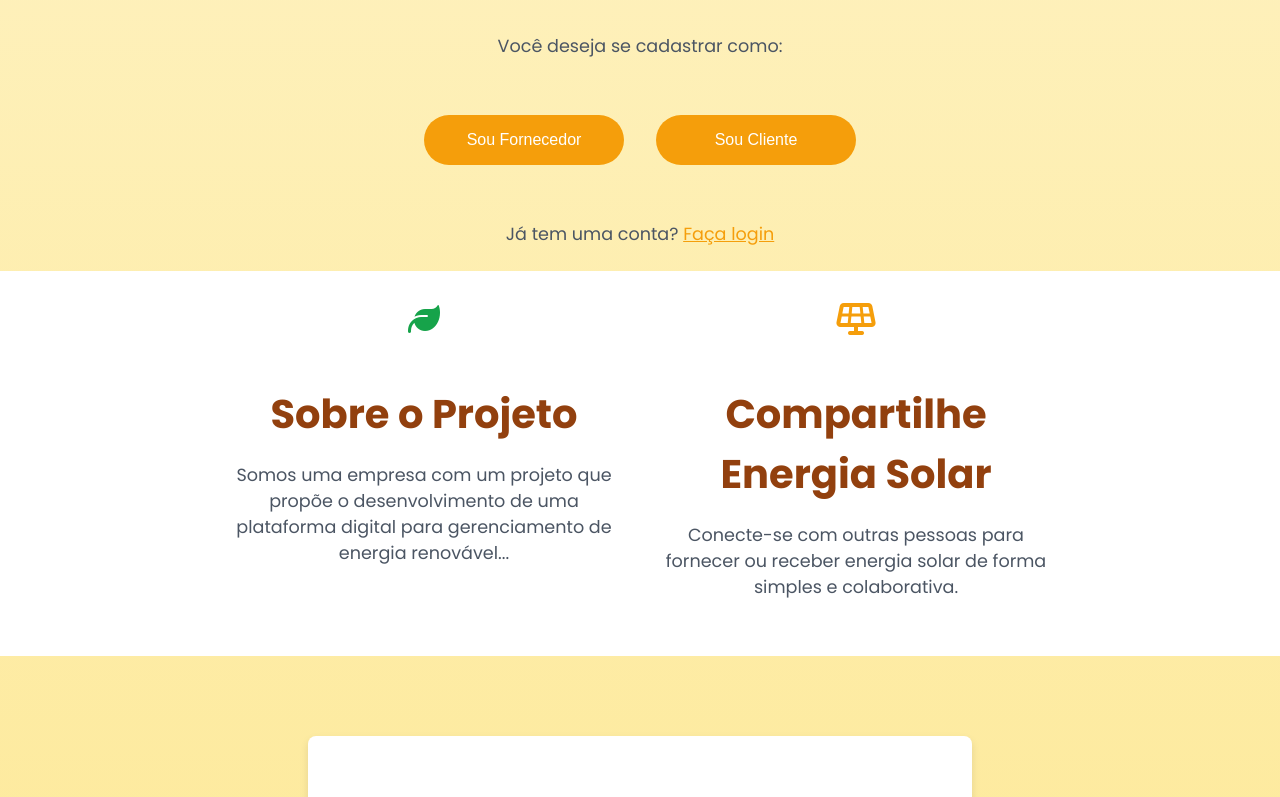
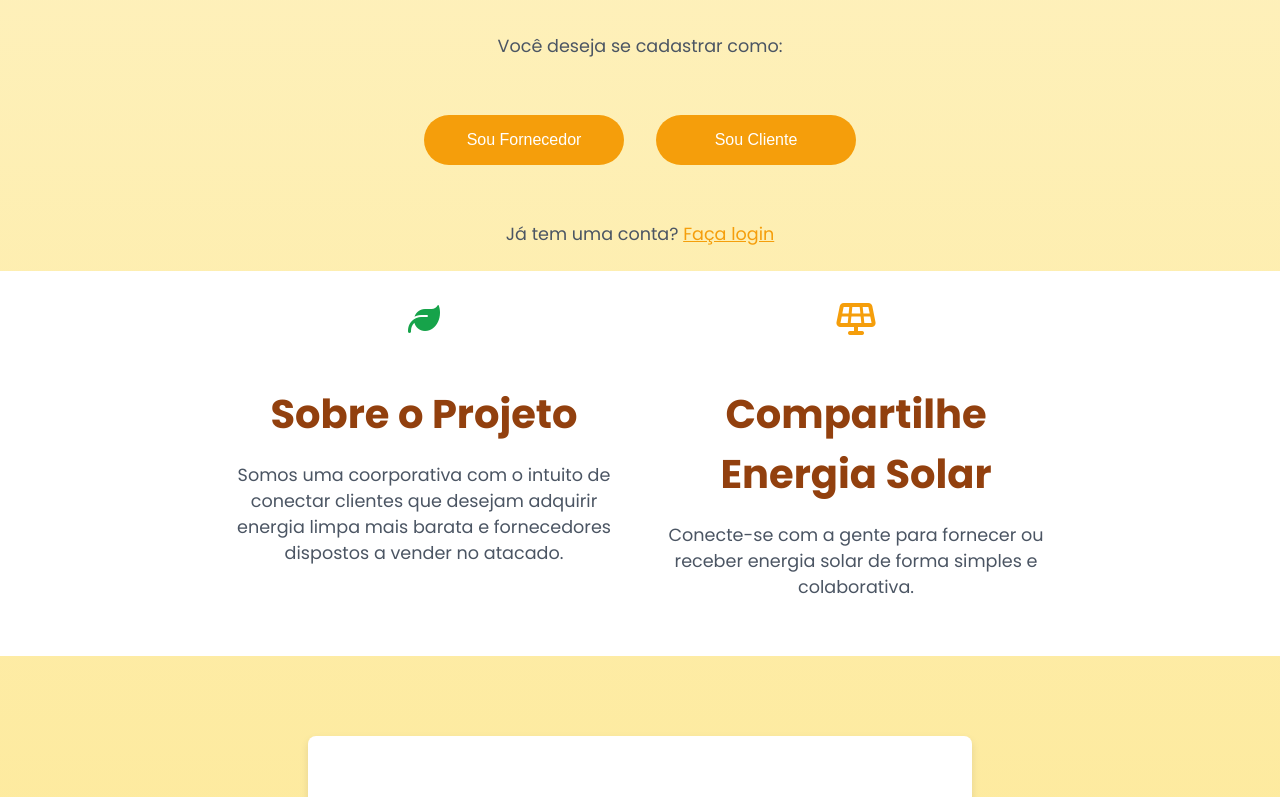
Before and after one commit to sampai0x/EcoSol, a Vue app: page / in a window 1280 px wide. Shown: the part 422-1219 px from the top of the page. Built offline with nearby package versions, Linux system fonts and the light colour scheme.

Commit message:
Mudanças

```diff
--- a/src/views/CadastroCliente.vue
+++ b/src/views/CadastroCliente.vue
@@ -41,7 +41,7 @@
 
       <div class="form-group">
         <label for="endereco">Endereço:</label>
-        <input type="text" id="endereco" v-model="form.endereco" required placeholder="Digite seu endereço" />
+        <input type="text" id="endereco" v-model="form.endereco" required placeholder="Ex: (Rua Tal, 34 - Bairro do Sol, Leme/SP)" />
       </div>
 
       <button type="submit" :disabled="formInvalido">Cadastrar</button>
--- a/src/views/Home.vue
+++ b/src/views/Home.vue
@@ -54,15 +54,15 @@
           <i class="fas fa-leaf fa-2x" style="color:#16a34a;"></i>
           <h1>Sobre o Projeto</h1>
           <p>
-            Somos uma empresa com um projeto que propõe o desenvolvimento de uma plataforma digital para gerenciamento
-            de energia renovável...
+            Somos uma coorporativa com o intuito de conectar clientes que desejam adquirir energia limpa mais barata e
+            fornecedores dispostos a vender no atacado.
           </p>
         </div>
         <div>
           <i class="fas fa-solar-panel fa-2x" style="color:#f59e0b;"></i>
           <h1>Compartilhe Energia Solar</h1>
           <p>
-            Conecte-se com outras pessoas para fornecer ou receber energia solar de forma simples e colaborativa.
+            Conecte-se com a gente para fornecer ou receber energia solar de forma simples e colaborativa.
           </p>
         </div>
       </div>
```
